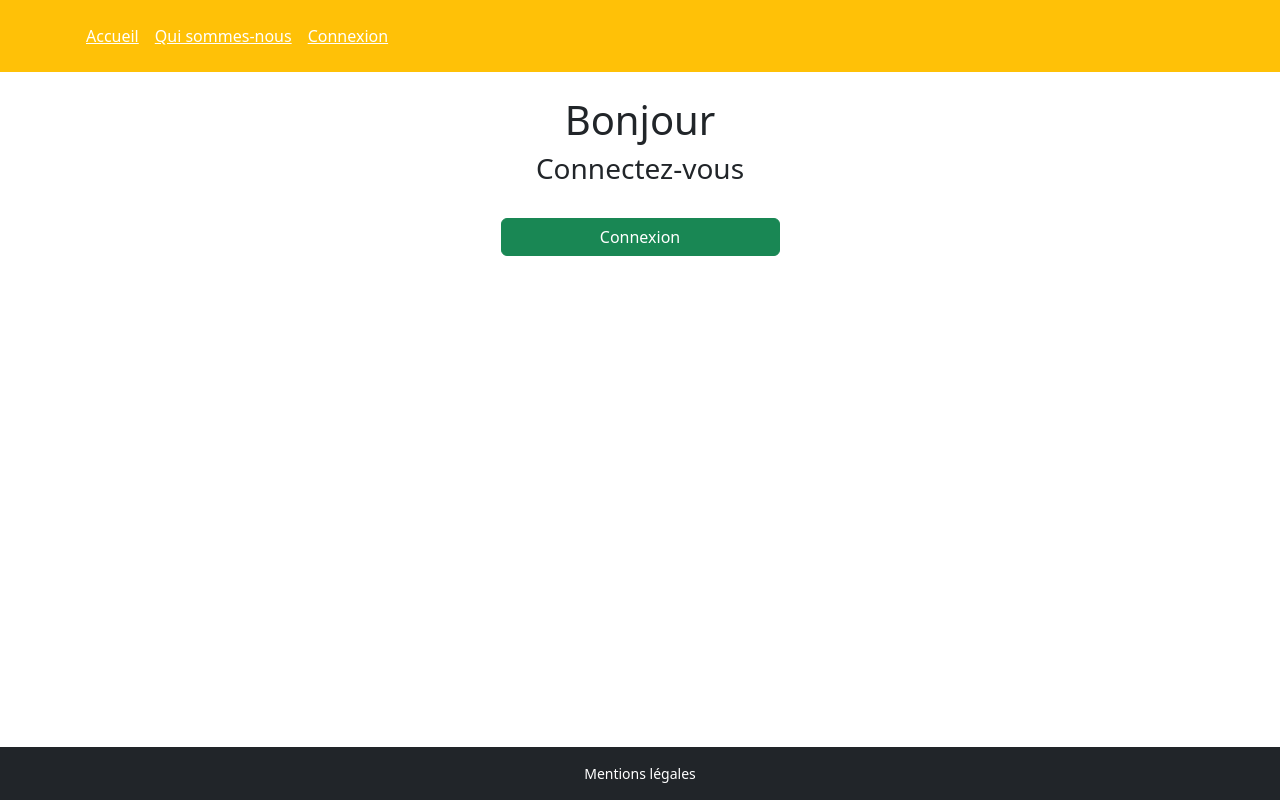
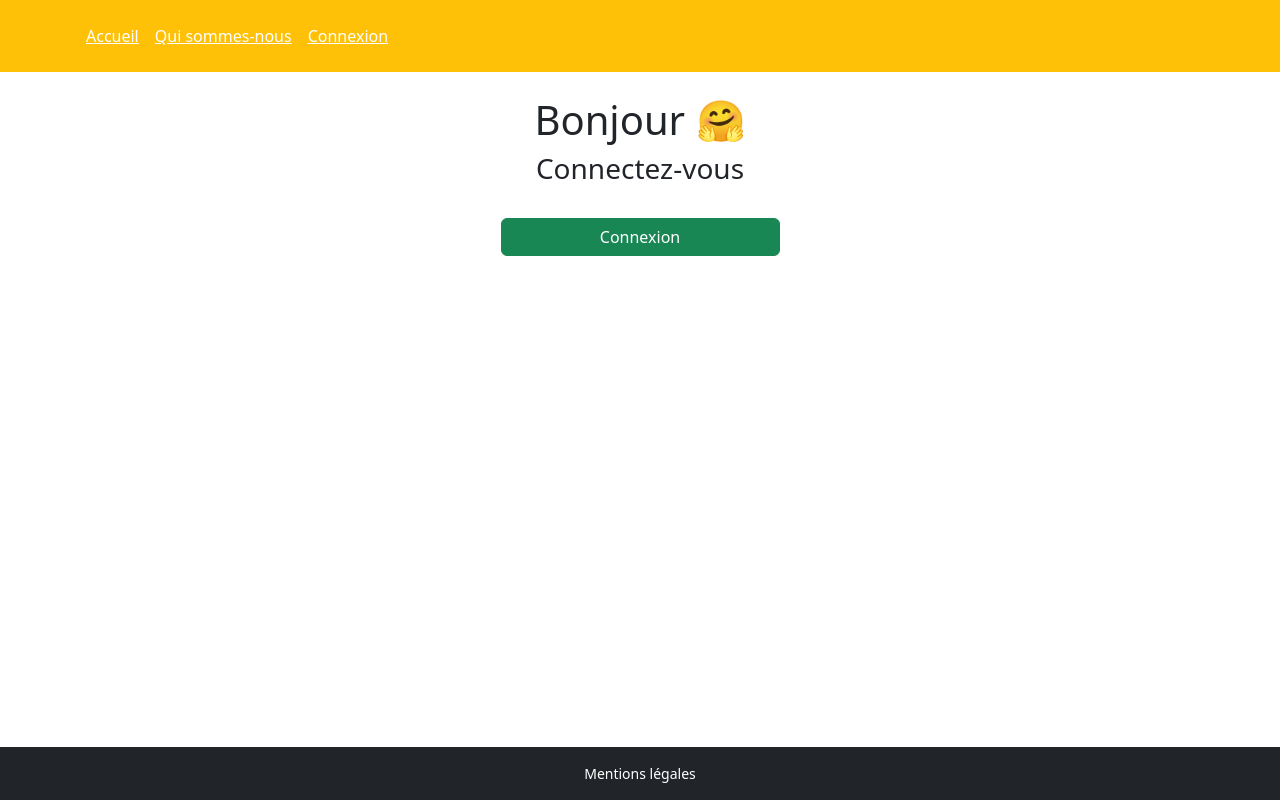
Before and after one commit to DoinaToderici/movies_app, a React (Vite) app: page /login in a window 1280 px wide. Built offline with nearby package versions, Linux system fonts and the light colour scheme; no server answers.

Commit message:
Add icon

```diff
--- a/src/components/pages/Connexion.jsx
+++ b/src/components/pages/Connexion.jsx
@@ -28,7 +28,7 @@ export default function Connexion() {
 
   return (
     <div className="text-center">
-      <h1>Bonjour</h1>
+      <h1>Bonjour 🤗</h1>
       <h3>Connectez-vous</h3>
       <button
         className="btn btn-success col-3 mx-auto mt-4"
```
